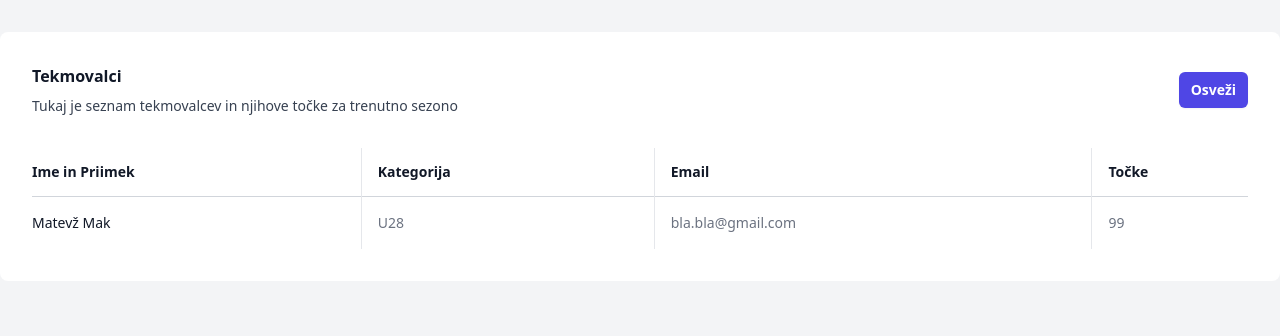
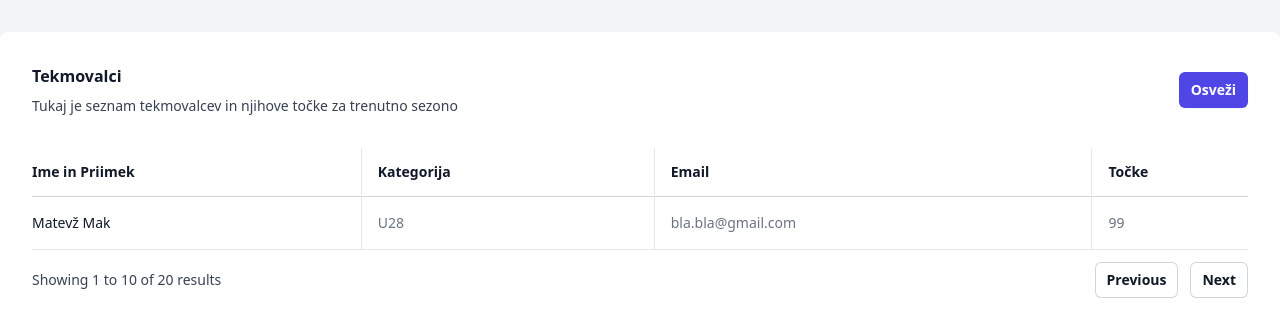
Before and after one commit to maki1337/lokostrelstvo, a plain HTML site: page frontend/index.html in a window 1280 px wide. Drawn offline with nearby package versions, Linux system fonts and the light colour scheme.

Commit message:
paginacija

```diff
--- a/frontend/index.html
+++ b/frontend/index.html
@@ -85,6 +85,36 @@
             </div>
           </div>
         </div>
+
+        <!-- paginacija -->
+        <nav
+          class="flex items-center justify-between border-t border-gray-200 bg-white py-3"
+          aria-label="Pagination"
+        >
+          <div class="hidden sm:block">
+            <p class="text-sm text-gray-700">
+              Showing
+              <span class="font-medium">1</span>
+              to
+              <span class="font-medium">10</span>
+              of
+              <span class="font-medium">20</span>
+              results
+            </p>
+          </div>
+          <div class="flex flex-1 justify-between sm:justify-end">
+            <a
+              href="#"
+              class="relative inline-flex items-center rounded-md bg-white px-3 py-2 text-sm font-semibold text-gray-900 ring-1 ring-inset ring-gray-300 hover:bg-gray-50 focus-visible:outline-offset-0"
+              >Previous</a
+            >
+            <a
+              href="#"
+              class="relative ml-3 inline-flex items-center rounded-md bg-white px-3 py-2 text-sm font-semibold text-gray-900 ring-1 ring-inset ring-gray-300 hover:bg-gray-50 focus-visible:outline-offset-0"
+              >Next</a
+            >
+          </div>
+        </nav>
       </div>
     </div>
 
```
